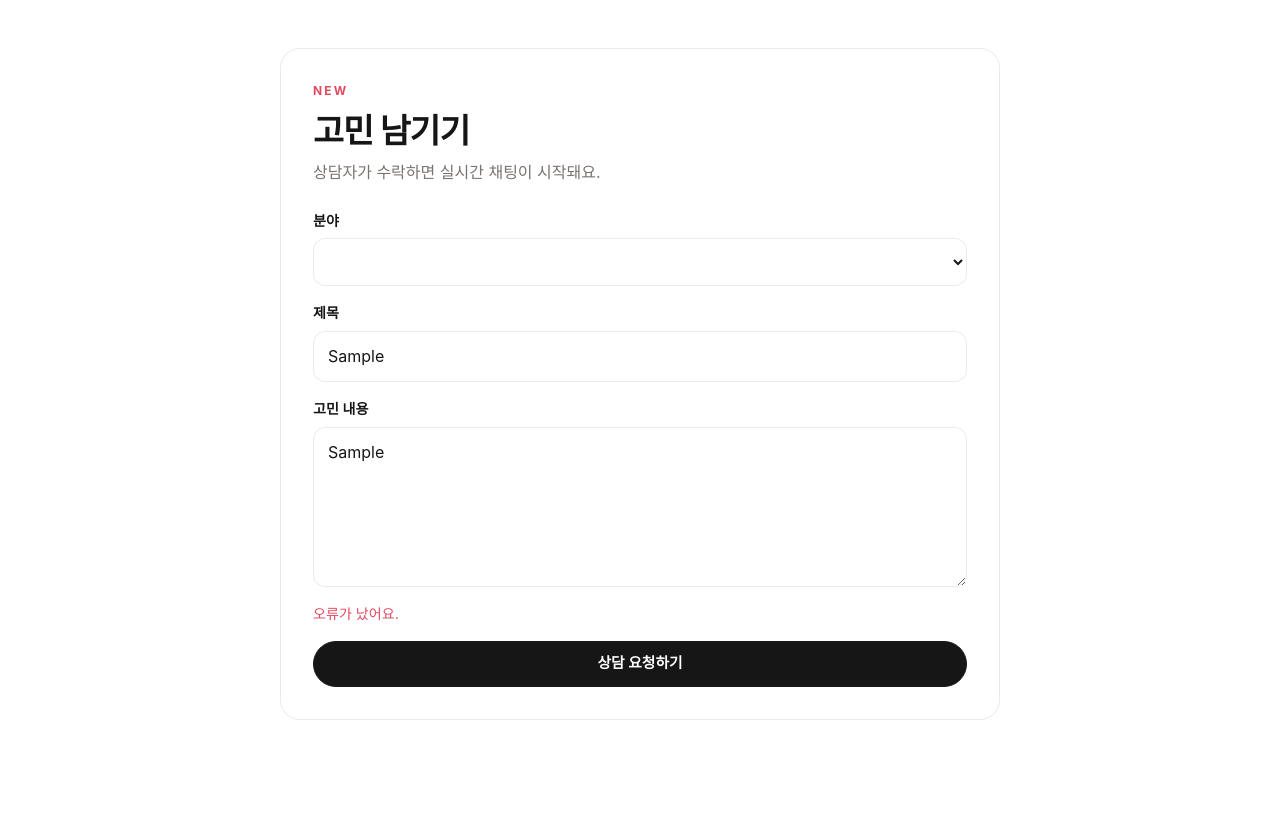
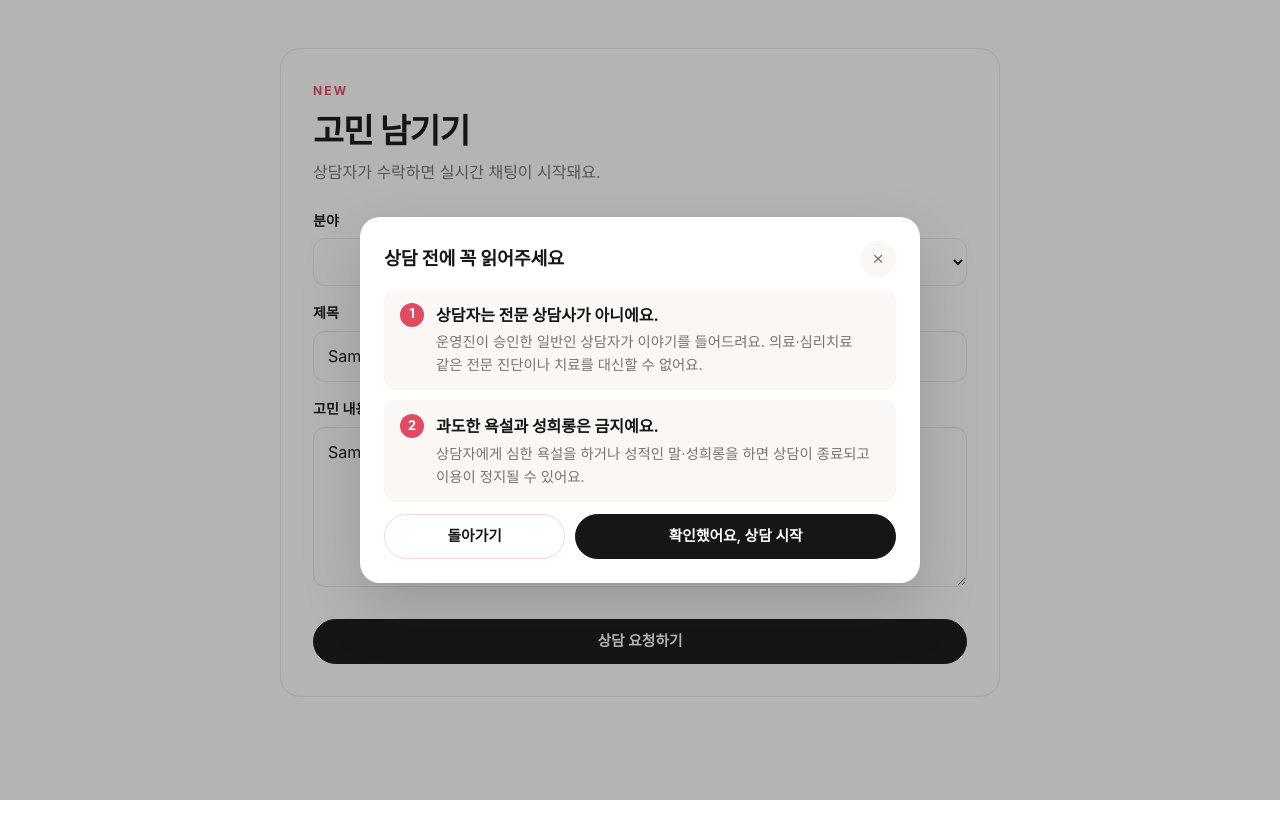
Before and after one commit to PIXELZX0/LD, a website: page public/new.html in a window 1280 px wide. Both pictures are taken after typing "Sample", "Sample" into the empty fields and a click on the button "상담 요청하기". Drawn offline with Linux system fonts and the light colour scheme; no server answers; a web font is replaced by a local one.

Commit message:
상담 시작 전 이용 안내 팝업 (비전문 상담자·욕설/성희롱 금지)
Co-Authored-By: Claude Opus 5.5 <noreply@anthropic.com>

```diff
--- a/public/new.html
+++ b/public/new.html
@@ -42,17 +42,34 @@
   </form>
  </div>
 </main>
+<dialog class="sheet" id="ruleDlg" aria-labelledby="ruleH">
+  <form method="dialog" id="ruleF">
+    <div class="row"><h2 id="ruleH">상담 전에 꼭 읽어주세요</h2><button type="button" class="x" data-close aria-label="닫기">×</button></div>
+    <ol class="rules">
+      <li><b>상담자는 전문 상담사가 아니에요.</b><span>운영진이 승인한 일반인 상담자가 이야기를 들어드려요. 의료·심리치료 같은 전문 진단이나 치료를 대신할 수 없어요.</span></li>
+      <li><b>과도한 욕설과 성희롱은 금지예요.</b><span>상담자에게 심한 욕설을 하거나 성적인 말·성희롱을 하면 상담이 종료되고 이용이 정지될 수 있어요.</span></li>
+    </ol>
+    <div class="row rule-act"><button type="button" class="btn" data-close>돌아가기</button><button class="btn primary" value="ok">확인했어요, 상담 시작</button></div>
+  </form>
+</dialog>
 <script>
 boot(true).then(({ user, categories }) => {
   cat.append(...categories.map((c) => el('option', {}, c)));
   consent.hidden = !user.is_anonymous;
   if (user.is_anonymous) sub.textContent = `${user.nickname}(으)로 익명 상담 중이에요. 이 브라우저를 벗어나면 기록을 다시 볼 수 없어요.`;
 });
-f.onsubmit = async (e) => {
-  e.preventDefault();
+// 상담 요청 전에 이용 안내(비전문 상담자 · 금지 행위)를 확인받는다
+f.onsubmit = (e) => { e.preventDefault(); err.textContent = ''; ruleDlg.showModal(); };
+ruleDlg.addEventListener('close', () => { if (ruleDlg.returnValue === 'ok') send(); });
+document.querySelectorAll('[data-close]').forEach((b) => (b.onclick = () => { ruleDlg.returnValue = ''; ruleDlg.close(); }));
+ruleDlg.addEventListener('click', (e) => { if (e.target === ruleDlg) { ruleDlg.returnValue = ''; ruleDlg.close(); } });
+ruleDlg.addEventListener('cancel', () => { ruleDlg.returnValue = ''; });
+let sending = false;
+async function send() {
+  if (sending) return; sending = true;
   try { const { id } = await api('/api/consultations', Object.fromEntries(new FormData(f))); location.href = '/chat?id=' + id; }
-  catch (x) { err.textContent = x.message; }
-};
+  catch (x) { err.textContent = x.message; sending = false; }
+}
 </script>
 </body>
 </html>
--- a/public/style.css
+++ b/public/style.css
@@ -373,3 +373,11 @@ dialog.sheet.wide { width: min(760px, calc(100% - 32px)); }
 .faq details { border: 1px solid var(--line); border-radius: var(--radius); padding: 14px 18px; }
 .faq summary { cursor: pointer; font-weight: 600; }
 .faq details p { margin: 10px 0 0; color: var(--muted); font-size: .95rem; }
+
+/* 상담 시작 전 이용 안내 (/new) */
+.rules { margin: 0; padding: 0; list-style: none; counter-reset: rule; display: grid; gap: 10px; }
+.rules > li { counter-increment: rule; position: relative; padding: 14px 16px 14px 52px; background: var(--tint); border-radius: 12px; display: grid; gap: 2px; }
+.rules > li::before { content: counter(rule); position: absolute; left: 16px; top: 14px; width: 24px; height: 24px; border-radius: 50%; background: var(--rose); color: #fff; font-size: .8rem; font-weight: 700; display: grid; place-content: center; }
+.rules > li > span { color: var(--muted); font-size: .9rem; }
+.rule-act .btn { flex: 1; }
+.rule-act .btn.primary { flex: 2; }
```
